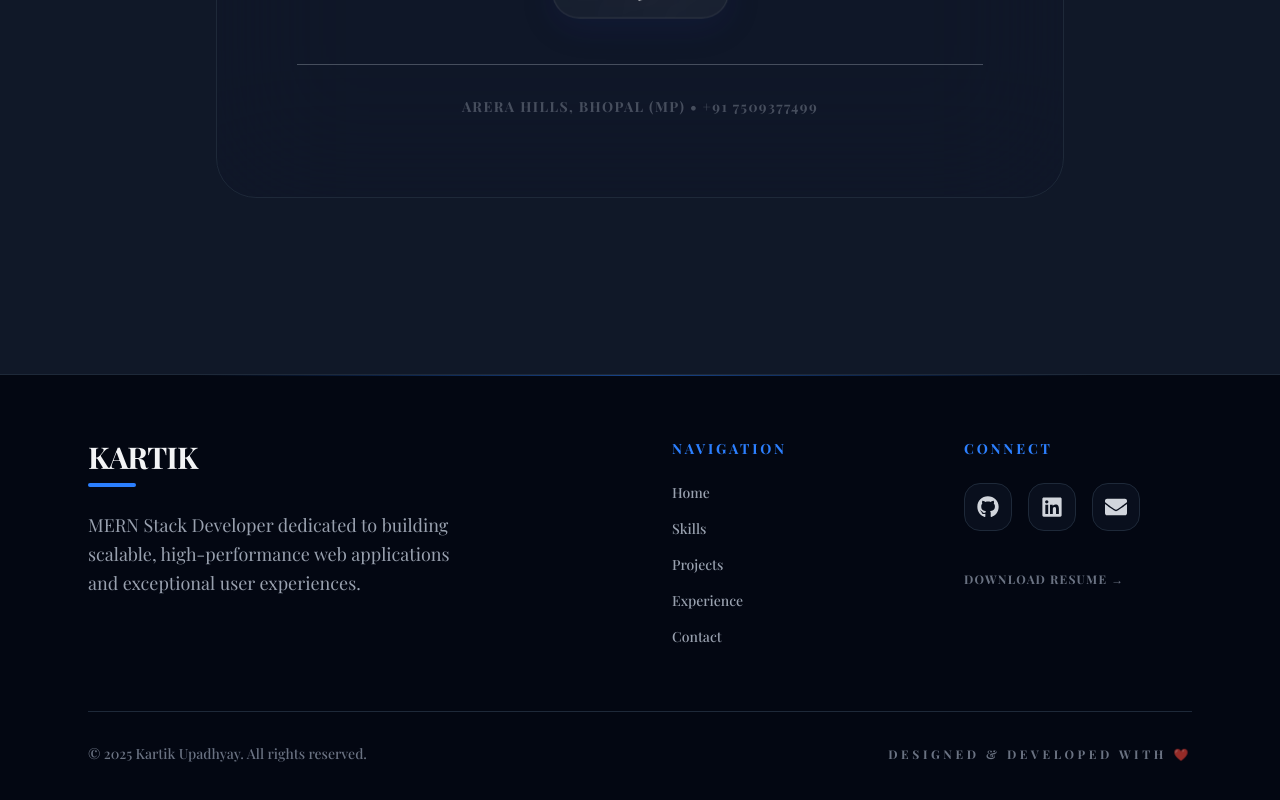
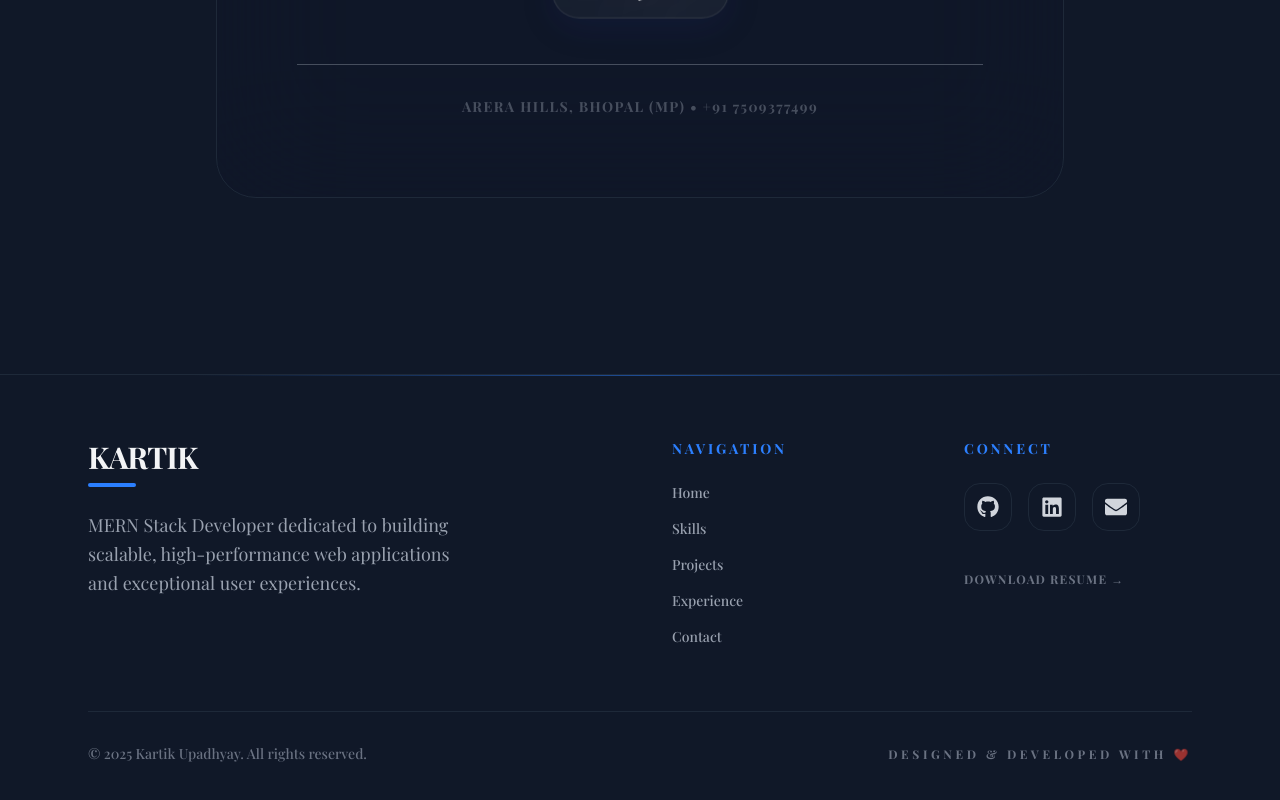
Before and after one commit to kartik-613/kartik_portfolio, a React (Vite) app: page / in a window 1280 px wide. Shown: the part 4867-5667 px from the top of the page. Built offline with nearby package versions, Linux system fonts and the light colour scheme; a web font is replaced by a local one.

Commit message:
style: match footer background color with page theme and add smooth transitions

```diff
--- a/src/App.jsx
+++ b/src/App.jsx
@@ -594,9 +594,9 @@ export default function App() {
       </main>
 
       {/* Footer */}
-      <footer className={`relative border-t mt-12 overflow-hidden ${theme === "dark"
-        ? "bg-gray-950 border-gray-800"
-        : "bg-white border-slate-100 shadow-[0_-1px_10px_rgba(0,0,0,0.02)]"}`}>
+      <footer className={`relative border-t mt-12 overflow-hidden transition-all duration-500 ${theme === "dark"
+        ? "bg-gray-900 border-gray-800"
+        : "bg-gray-50 border-slate-200"}`}>
 
         {/* Subtle Decorative Gradient */}
         <div className="absolute top-0 left-1/2 -translate-x-1/2 w-full max-w-4xl h-px bg-gradient-to-r from-transparent via-blue-500/50 to-transparent" />
```
